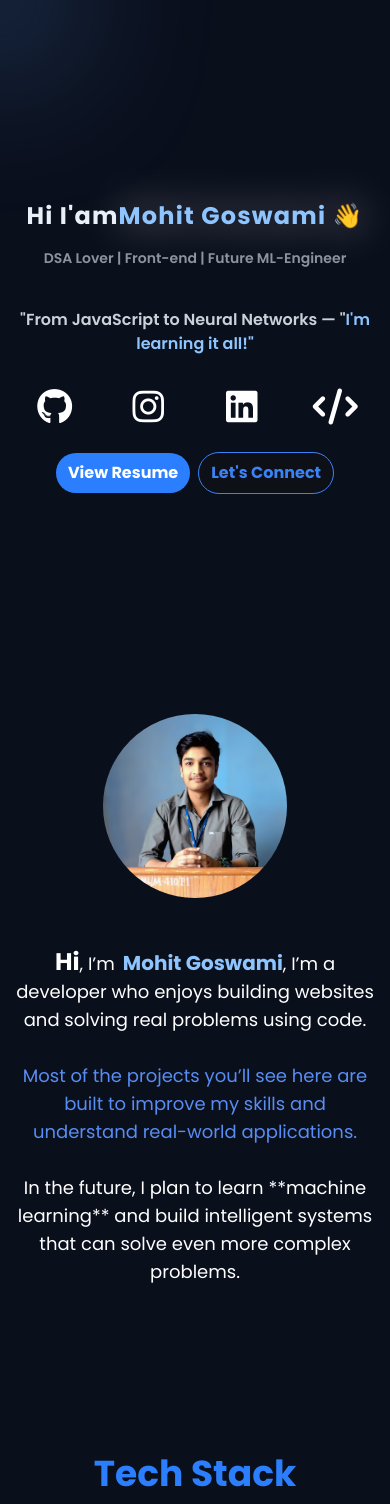
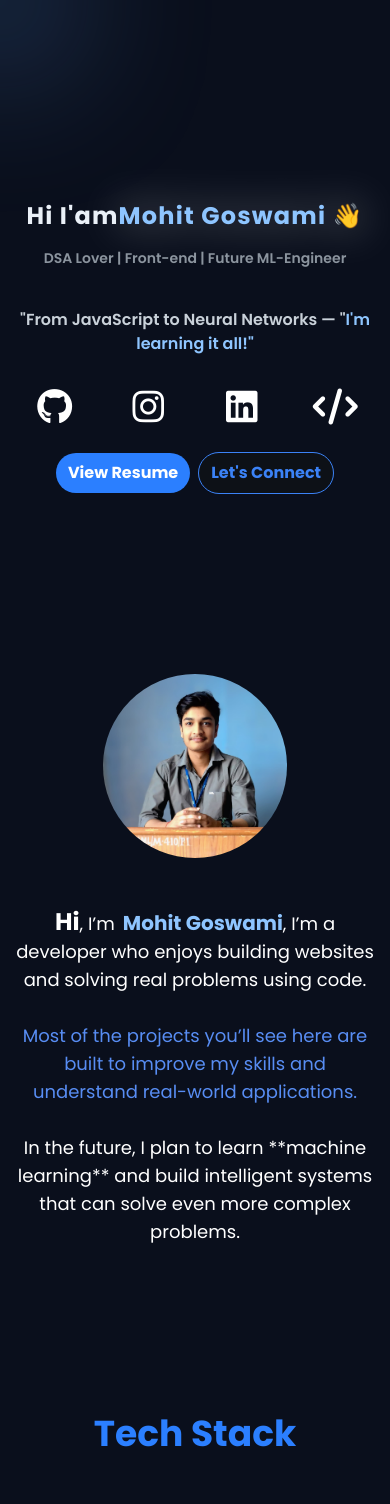
Before and after one commit to Mohitgoswami18/PersonalPortfolio, a React (Vite) app: page / in a window 390 px wide. Shown: the top 1504 px of the page. Built offline with nearby package versions, Linux system fonts and the light colour scheme; a web font is replaced by a local one.

Commit message:
fixed padding

```diff
--- a/src/App.jsx
+++ b/src/App.jsx
@@ -61,7 +61,7 @@ function App() {
       <div ref={homeref} id='homeref' className='lg:ml-56 lg:'><HeroSection /></div>
     </div>
 
-    <div className='mt-50 lg:mt-20 md:ml-50 md:px-20'>
+    <div className='mt-40 md:mt-65 lg:mt-20 md:ml-50 md:px-20'>
       <div ref={aboutref} id='aboutref' className=''><Introduction></Introduction></div>
       <div ref={skillref} id='skillref' className='mt-30 md:mt-[-60px]'><Skills></Skills></div>
       <div ref={achivementref} id='achivementref' className='mt-30 md:mt-[-60px]'><Achievements /></div>
```
